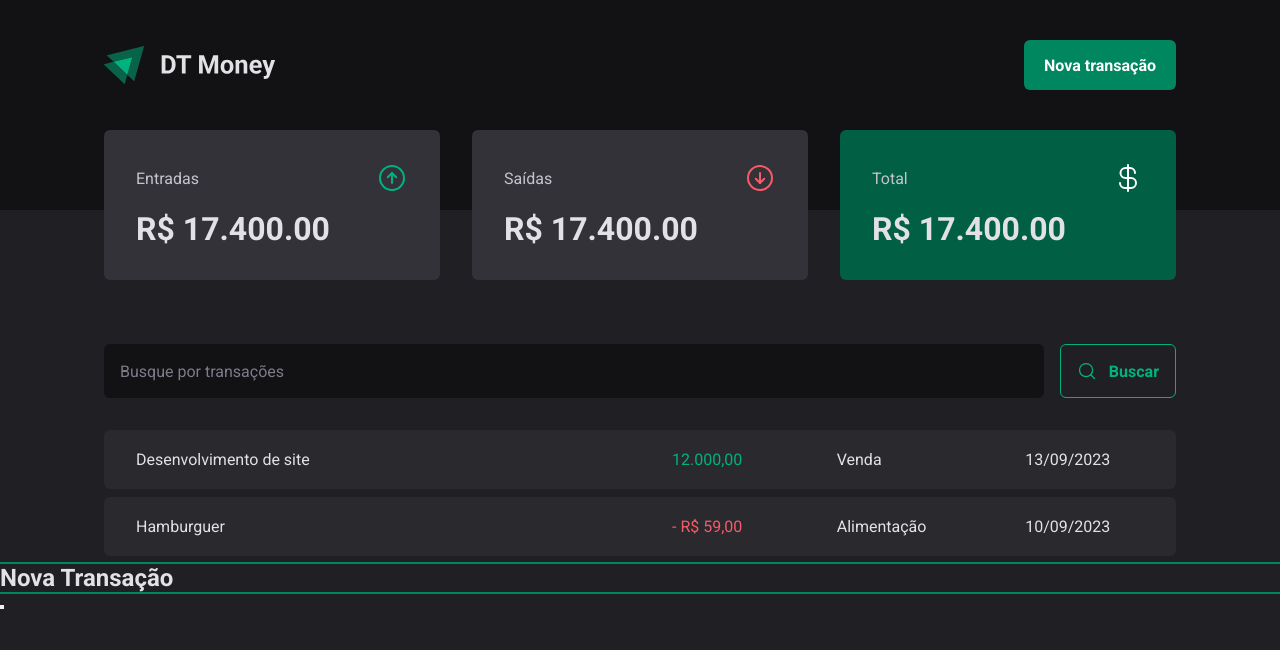
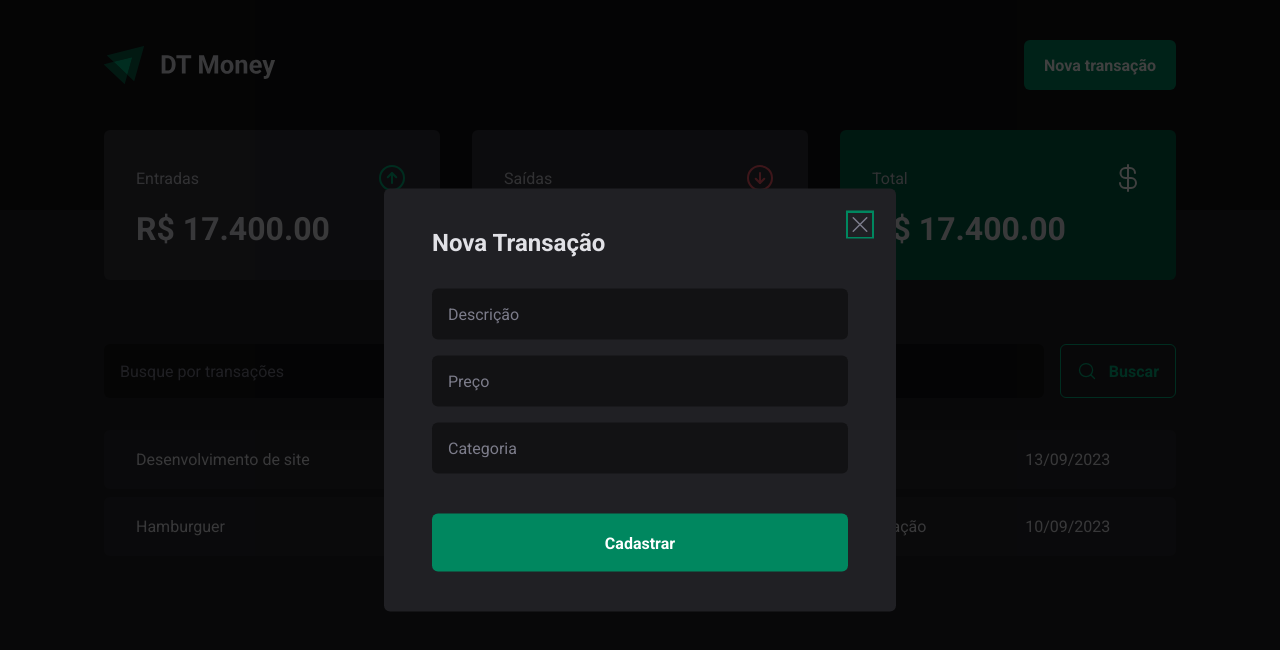
Before and after one commit to GabrielTurri/dt-money, a React (Vite) app: page / in a window 1280 px wide. Both pictures are taken after a click on the button "Nova transação". Shown: the top 650 px of the page. Built offline with nearby package versions, Linux system fonts and the light colour scheme.

Commit message:
New Transaction Modal

```diff
--- a/src/components/Header/index.tsx
+++ b/src/components/Header/index.tsx
@@ -2,6 +2,7 @@
 import * as Dialog from '@radix-ui/react-dialog'
 
 import logoImg from '../../assets/logo.svg'
+import { NewTransactionModal } from "../NewTransactionModal";
 
 export function Header() {
   return (
@@ -14,15 +15,8 @@
           <NewTransactionButton>Nova transação</NewTransactionButton>
           </Dialog.Trigger>
 
-          <Dialog.Portal>
-            <Dialog.Overlay />
+          <NewTransactionModal />
 
-            <Dialog.Content>
-              <Dialog.Title>Nova Transação</Dialog.Title>
-            </Dialog.Content>
-
-            <Dialog.Close />
-          </Dialog.Portal>
         </Dialog.Root>
 
       </HeaderContent>
--- /dev/null
+++ b/src/components/NewTransactionModal/index.tsx
@@ -0,0 +1,30 @@
+import * as Dialog from "@radix-ui/react-dialog";
+
+import { CloseButton, Content, Overlay } from "./styles";
+import { X } from "phosphor-react";
+
+export function NewTransactionModal(){
+  return (
+    <Dialog.Portal>
+      <Overlay />
+
+      <Content>
+        <Dialog.Title>Nova Transação</Dialog.Title>
+
+        <CloseButton>
+            <X size={24} />
+        </CloseButton>
+        <form action="">
+          <input type="text" placeholder="Descrição" required />
+          <input type="number" placeholder="Preço" required />
+          <input type="text" placeholder="Categoria" required />
+
+          <button type="submit">
+            Cadastrar
+          </button>
+        </form>
+
+      </Content>
+    </Dialog.Portal>
+  )
+}
--- /dev/null
+++ b/src/components/NewTransactionModal/styles.ts
@@ -0,0 +1,71 @@
+import styled from "styled-components";
+import * as Dialog from '@radix-ui/react-dialog';
+
+export const Overlay = styled(Dialog.Overlay)`
+  position: fixed;
+  width: 100vw;
+  height: 100vh;
+  inset: 0;
+  background: rgba(0,0,0,0.75);
+`;
+
+export const Content = styled(Dialog.Content)`
+  min-width: 32rem;
+  border-radius: 6px;
+  padding: 2.5rem 3rem;
+  background: ${props => props.theme["gray-800"]};
+
+  position: fixed;
+  top: 50%;
+  left: 50%;
+  transform: translate(-50%, -50%);
+
+  form {
+    margin-top: 2rem;
+    display: flex;
+    flex-direction: column;
+    gap: 1rem;
+
+
+    input {
+      border-radius: 6px;
+      border: 0;
+      background: ${props => props.theme["gray-900"]};
+      color: ${props => props.theme["gray-300"]};
+      padding: 1rem;
+
+      &::placeholder {
+        color: ${props => props.theme["gray-500"]};
+
+      }
+    }
+    button[type="submit"] {
+      height: 58px;
+      border: 0;
+      background: ${props => props.theme["green-500"]};
+      color: ${props => props.theme.white};
+      font-weight: bold;
+      padding: 0 1.25rem;
+      border-radius: 6px;
+      margin-top: 1.5rem;
+      cursor: pointer;
+
+      &:hover {
+      background: ${props => props.theme["green-700"]};
+      transition: background-color 0.2s;
+      }
+
+    }
+  }
+`;
+
+export const CloseButton = styled(Dialog.Close)`
+  position: absolute;
+  background: transparent;
+  border: 0;
+  top: 1.5rem;
+  right: 1.5rem;
+  line-height: 0;
+  cursor: pointer;
+  color: ${props => props.theme['gray-500']};
+`;
```
